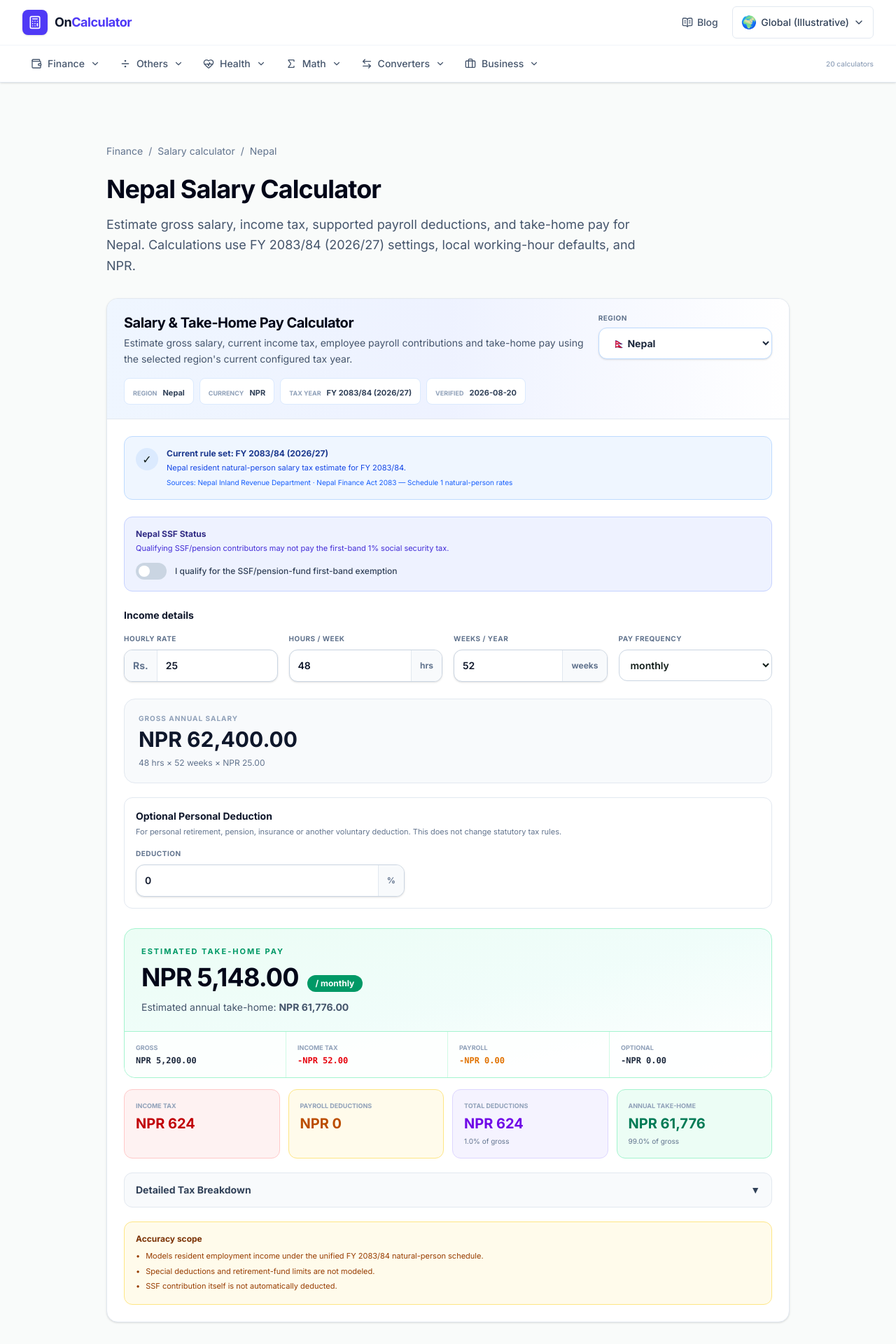
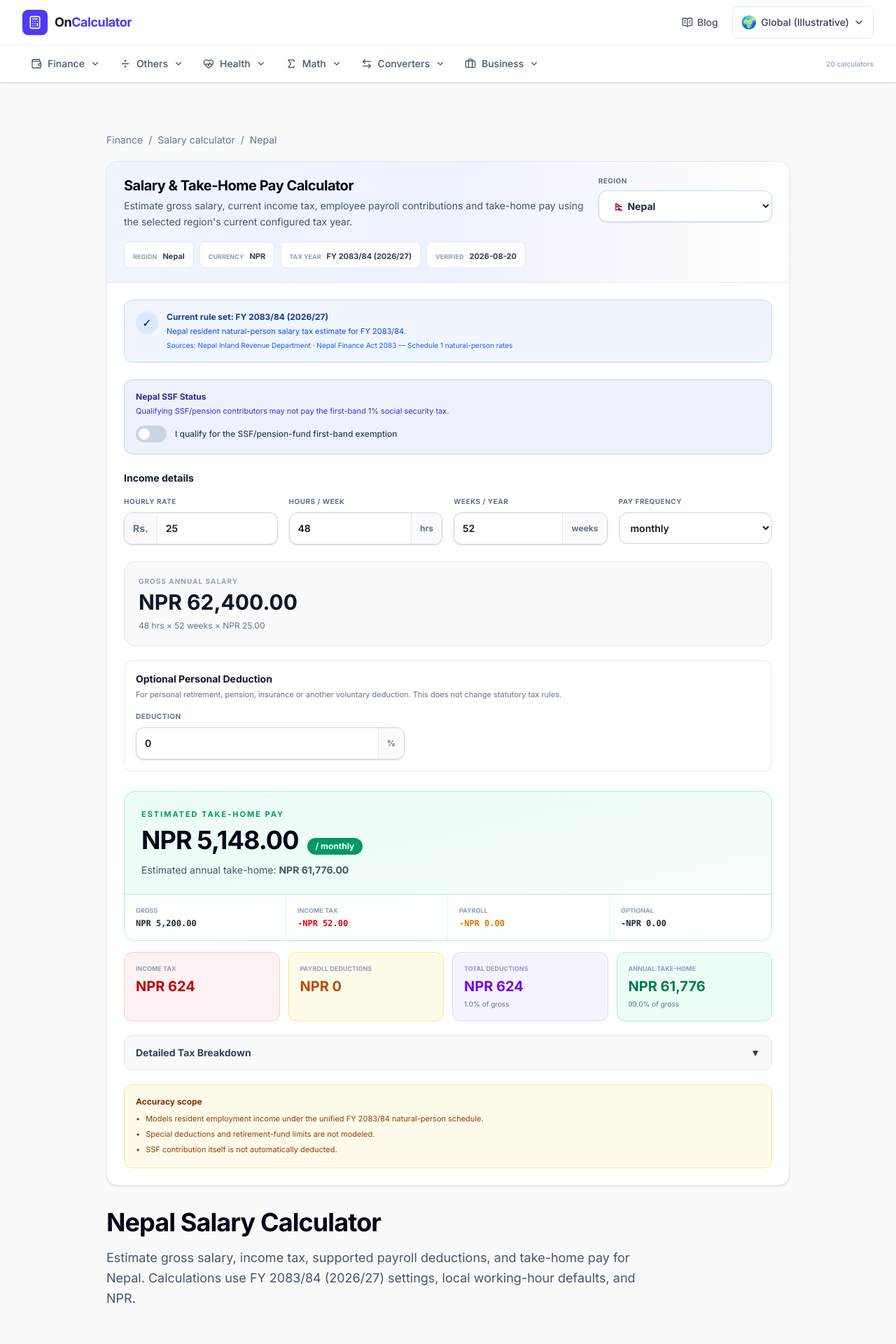
Before and after one commit to Sant7611/calchub, a Next.js app: page /finance/salary-calc in a window 1280 px wide. Shown: the top 1920 px of the page at 70% size. Built offline with nearby package versions, Linux system fonts and the light colour scheme.

Commit message:
Move finance calculators above descriptions

```diff
--- a/src/components/finance/FinanceCalculatorPage.tsx
+++ b/src/components/finance/FinanceCalculatorPage.tsx
@@ -49,12 +49,12 @@ export function FinanceCalculatorPage({ kind, region }: { kind: FinanceCalculato
   const base = kind === "tax" ? "/finance/tax-calc" : "/finance/salary-calc";
   const schema = { "@context": "https://schema.org", "@type": "WebApplication", name: title, applicationCategory: "FinanceApplication", operatingSystem: "Web", description: content.intro };
 
-  return <main className="mx-auto max-w-5xl px-4 py-12 sm:px-6">
+  return <main className="mx-auto max-w-5xl px-4 pb-12 pt-6 sm:px-6 sm:pt-8">
     <script type="application/ld+json" dangerouslySetInnerHTML={{ __html: JSON.stringify(schema) }} />
     <nav aria-label="Breadcrumb" className="text-sm text-slate-500"><Link href="/finance" className="hover:text-indigo-600">Finance</Link><span className="mx-2">/</span><Link href={base} className="hover:text-indigo-600">{kind === "tax" ? "Tax calculator" : "Salary calculator"}</Link>{region !== "global" && <><span className="mx-2">/</span><span>{getRegionConfig(region).name}</span></>}</nav>
-    <h1 className="mt-6 text-3xl font-bold tracking-tight text-slate-950 sm:text-4xl">{title}</h1>
+    <div className="mt-5">{kind === "tax" ? <TaxCalculator defaultRegion={region} /> : <SalaryCalculator defaultRegion={region} />}</div>
+    <h1 className="mt-8 text-3xl font-bold tracking-tight text-slate-950 sm:text-4xl">{title}</h1>
     <p className="mt-4 max-w-3xl text-lg leading-relaxed text-slate-600">{content.intro}</p>
-    <div className="mt-8">{kind === "tax" ? <TaxCalculator defaultRegion={region} /> : <SalaryCalculator defaultRegion={region} />}</div>
     <section className="mt-12 max-w-3xl"><h2 className="text-2xl font-bold text-slate-900">{content.heading}</h2><p className="mt-4 leading-relaxed text-slate-600">{content.details}</p></section>
     <FaqSection faqs={content.faqs} />
     <section className="mt-12"><h2 className="text-2xl font-bold text-slate-900">{region === "global" ? "Explore Calculators by Region" : "Related Regional Calculators"}</h2><div className="mt-5 grid gap-3 sm:grid-cols-2 lg:grid-cols-3">{FINANCE_REGIONS.filter((item) => item !== region).map((item) => <Link key={item} href={`${base}/${item}`} className="rounded-xl border border-slate-200 bg-white p-4 font-semibold text-indigo-700 transition hover:border-indigo-300 hover:bg-indigo-50">{getRegionConfig(item).name} {kind === "tax" ? "Tax" : "Salary"} Calculator</Link>)}</div></section>
```
